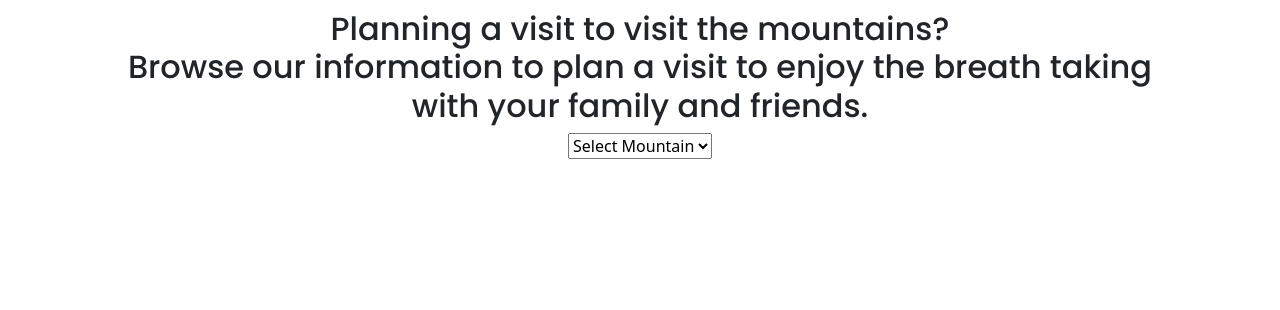
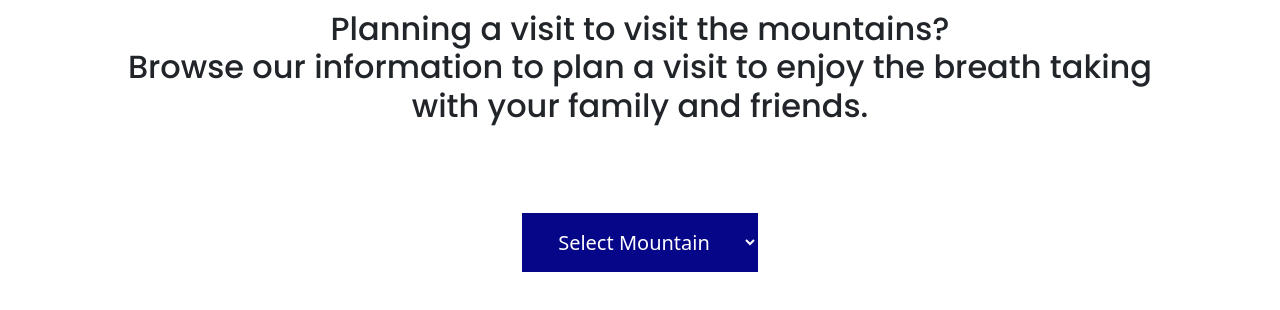
Before and after one commit to JezzRodriguez/Capstone2, a plain HTML site: page mountains/index.html in a window 1280 px wide. Shown: the part 214-524 px from the top of the page. Drawn offline with nearby package versions, Linux system fonts and the light colour scheme; a web font is replaced by a local one.

Commit message:
updatinf the stylesheet to reflect name changes

```diff
--- a/mountains/mountains.css
+++ b/mountains/mountains.css
@@ -1,7 +1,7 @@
 @import url("https://fonts.googleapis.com/css2?family=Poppins:wght@500&display=swap");
 @import url("https://fonts.googleapis.com/css2?family=Fenix&display=swap");
 
-.mountain {
+.select-mountain {
     background-color: rgb(6, 6, 136);
     border: none;
     color: white;
```
